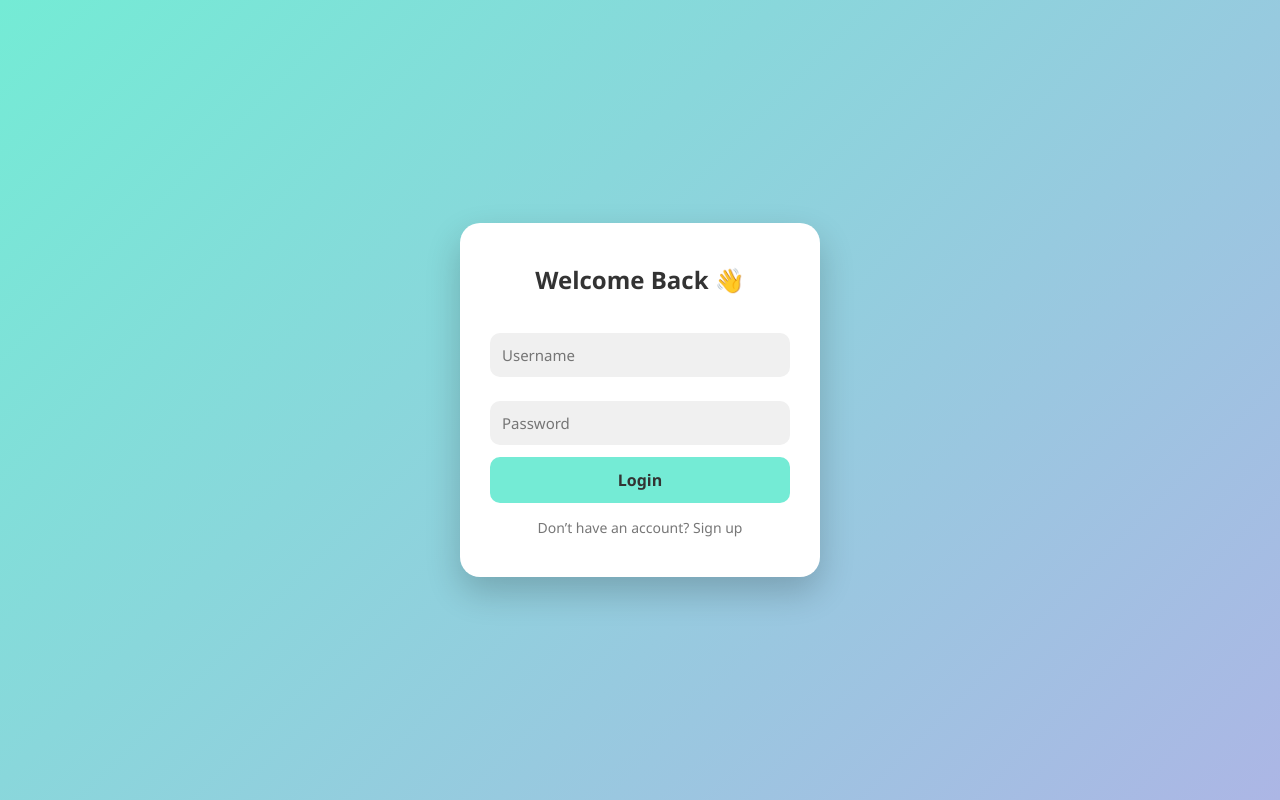
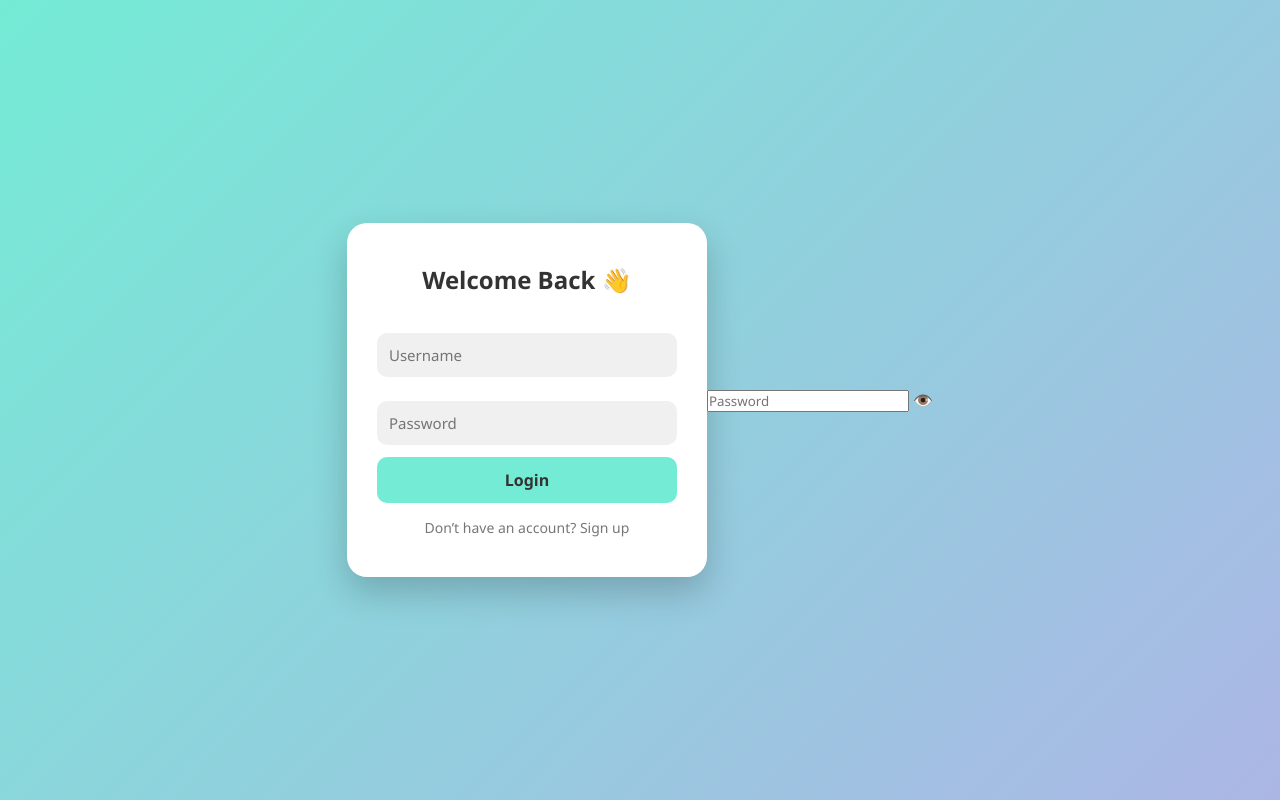
Before and after one commit to YALDAKHOSHPEY/Practice_log, a plain HTML site: page login_form/form.html in a window 1280 px wide. Drawn offline with Linux system fonts and the light colour scheme.

Commit message:
Update form.html

```diff
--- a/login_form/form.html
+++ b/login_form/form.html
@@ -16,6 +16,10 @@
     </form>
     <div class="footer-text">Don’t have an account? Sign up</div>
   </div>
+  <div class="password-wrapper">
+  <input type="password" id="password" placeholder="Password" required />
+  <span id="toggle-password">👁️</span>
+  </div>
   <script>src="script.js"</script>
 </body>
 </html>
```
